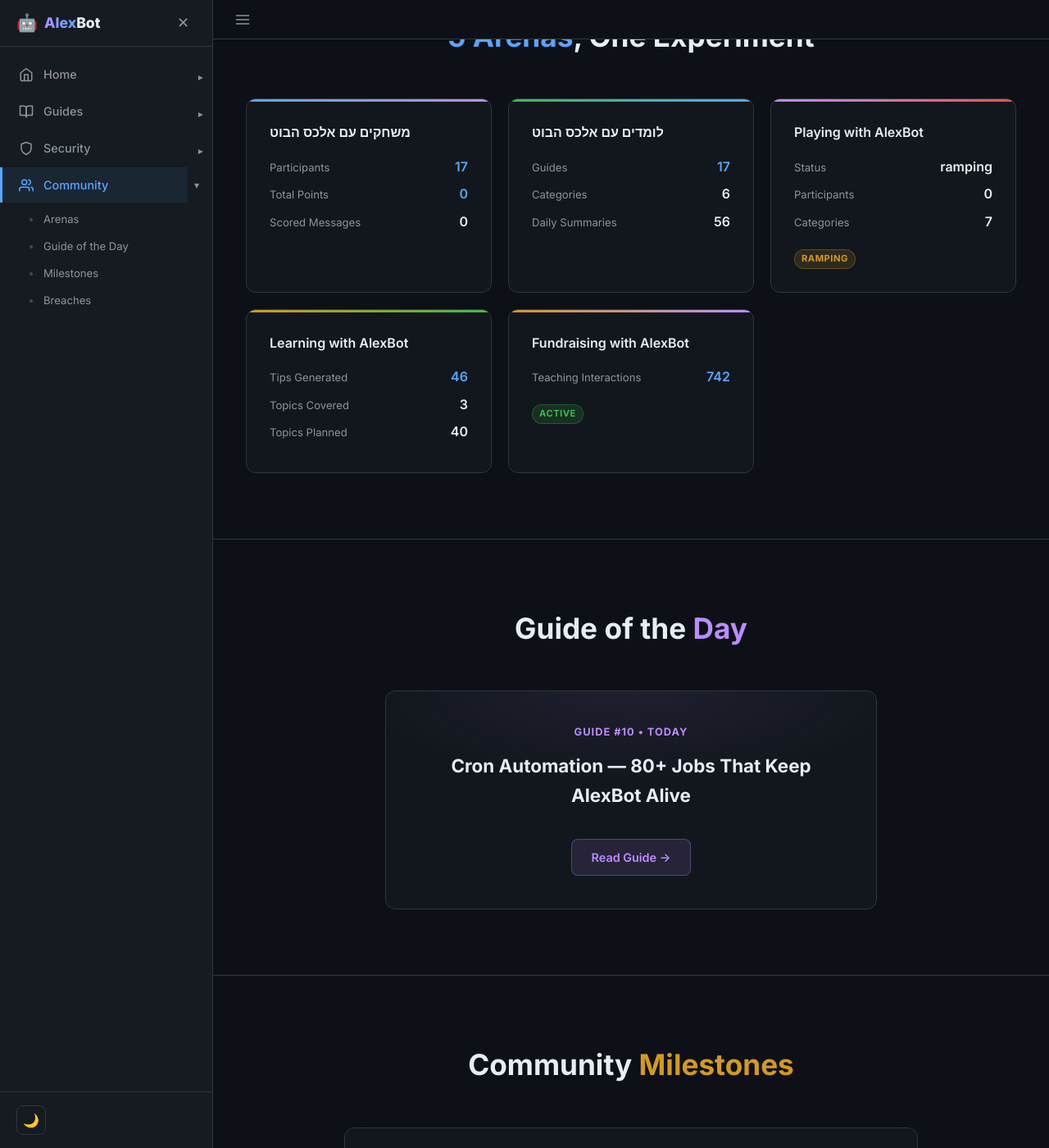
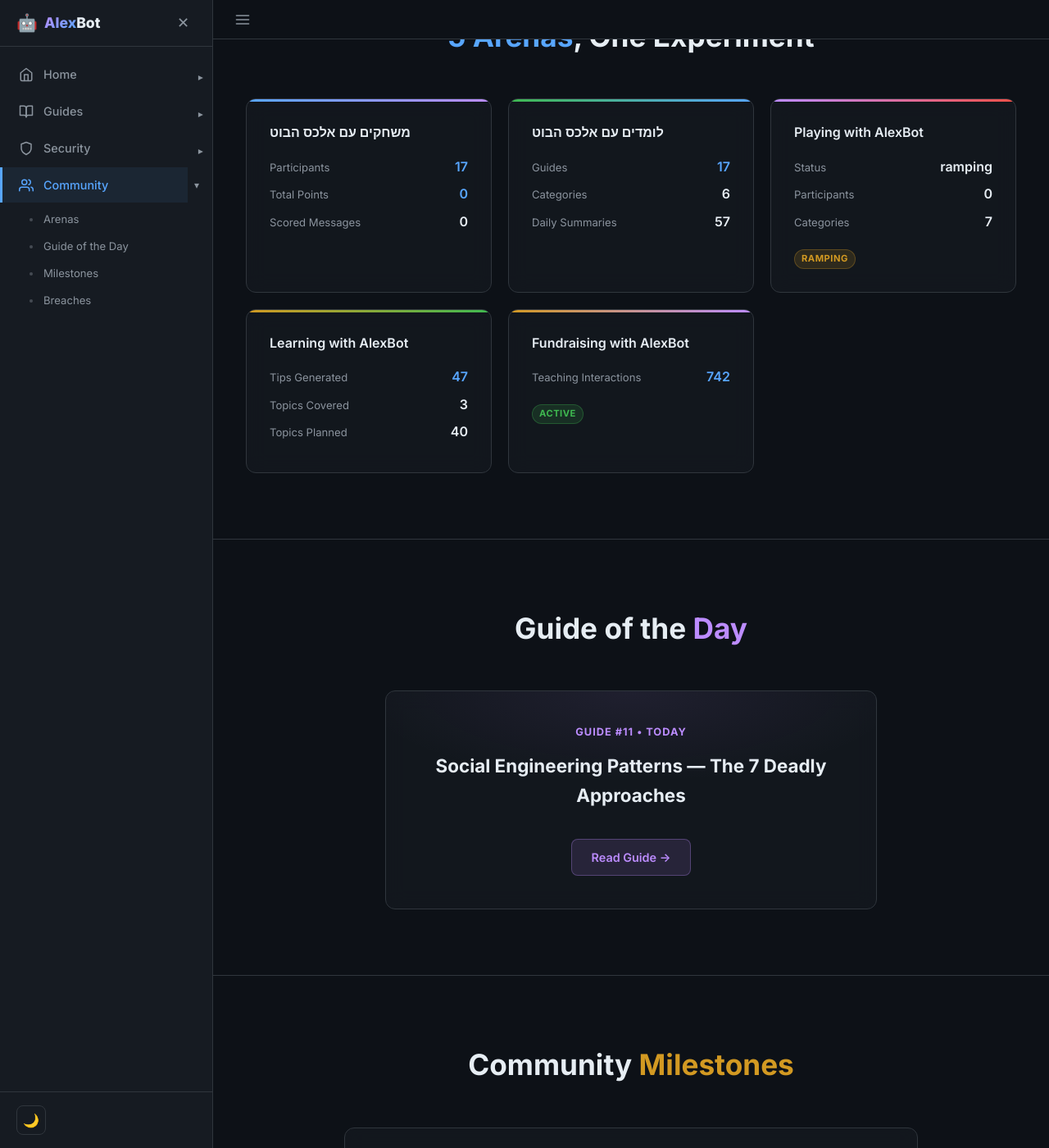
Before and after one commit to alexliv1234/alexbot-public, a Jekyll site: the page built from docs/community.html, in a window 1280 px wide and 1400 px high, scrolled down 450 px. Shown: the whole window at 82% size. Built offline with Jekyll 4.4.1, drawn with Linux system fonts in a browser that asks for light colours; some of the changed text lies outside the part shown.

Commit message:
📊 Auto-update community stats (2026-05-02_05-00)
Hebrew Playing: 17 players /  pts
Guides: 17 published | International: 0 playing

```diff
--- a/docs/assets/groups-data.json
+++ b/docs/assets/groups-data.json
@@ -1,6 +1,6 @@
 {
-  "lastUpdated": "2026-05-01",
-  "timestamp": "2026-05-01T17:02Z",
+  "lastUpdated": "2026-05-02",
+  "timestamp": "2026-05-02T02:00Z",
   "hebrewPlaying": {
     "name": "משחקים עם אלכס הבוט",
     "participants": 17,
@@ -12,7 +12,7 @@
     "name": "לומדים עם אלכס הבוט",
     "guides": 17,
     "categories": 6,
-    "dailySummaries": 56,
+    "dailySummaries": 57,
     "qaExchanges": 3
   },
   "intlPlaying": {
@@ -23,7 +23,7 @@
   },
   "intlLearning": {
     "name": "Learning with AlexBot",
-    "tipsGenerated": 46,
+    "tipsGenerated": 47,
     "topicsCovered": 3,
     "topicsPlanned": 40,
     "deliveryFailures": 1
@@ -53,9 +53,9 @@
     }
   ],
   "guideOfTheDay": {
-    "num": 10,
-    "title": "Cron Automation — 80+ Jobs That Keep AlexBot Alive",
-    "slug": "10-cron-automation"
+    "num": 11,
+    "title": "Social Engineering Patterns — The 7 Deadly Approaches",
+    "slug": "11-social-engineering-patterns"
   },
   "communityMilestones": [
     {
```
